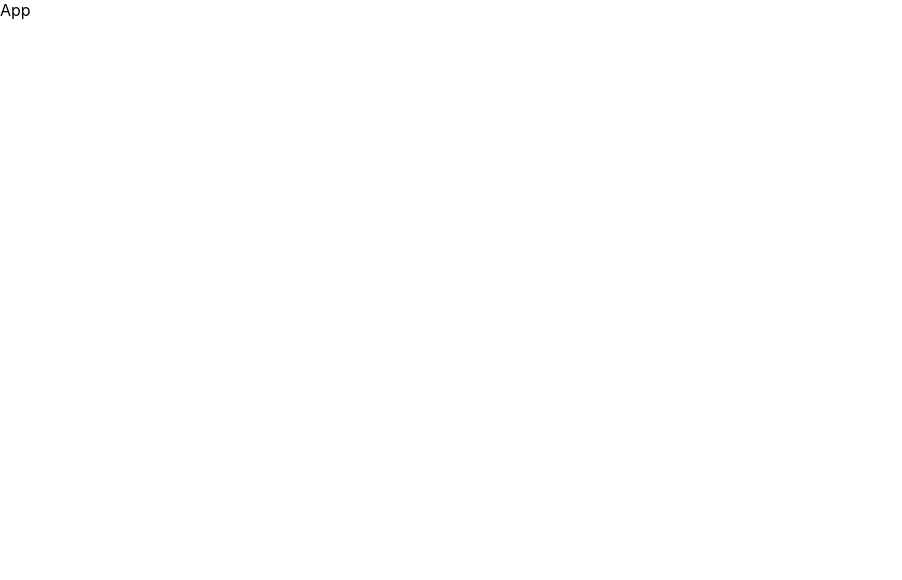
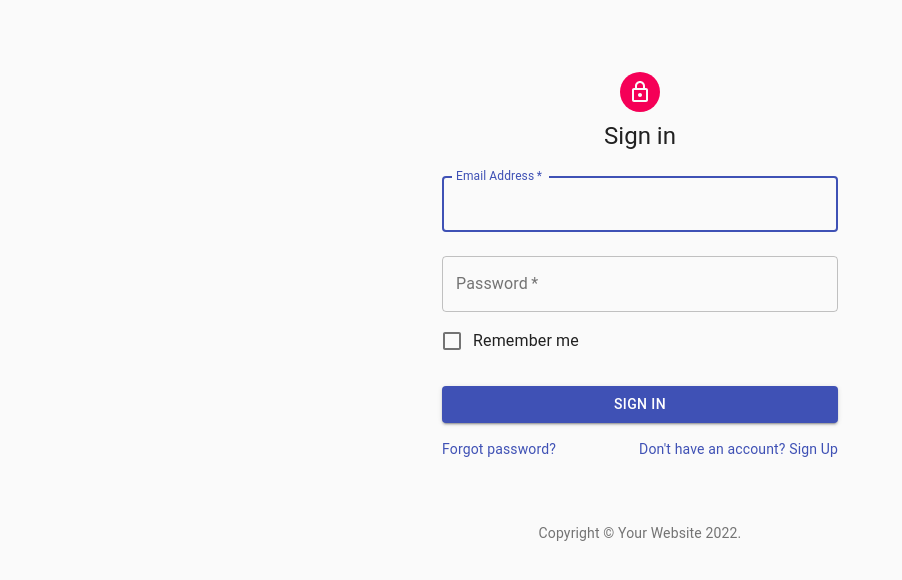
Before and after one commit to somelab-0618/react-chat-app, a React (Create React App) app: page / in a window 1280 px wide. Shown: the top 580 px of the page, without its empty margins (0-902 px from the left). Built offline with nearby package versions, Linux system fonts and the light colour scheme.

Commit message:
SignInページ追加、不足モジュール追加

```diff
--- a/package.json
+++ b/package.json
@@ -8,6 +8,7 @@
     "@testing-library/jest-dom": "^4.2.4",
     "@testing-library/react": "^9.3.2",
     "@testing-library/user-event": "^7.1.2",
+    "eslint-visitor-keys": "^3.3.0",
     "react": "^16.13.1",
     "react-dom": "^16.13.1",
     "react-scripts": "3.4.3"
--- a/src/components/App.js
+++ b/src/components/App.js
@@ -2,7 +2,7 @@ import React from 'react';
 import SignIn from './SiginIn';
 
 const App = () => {
-  return <div>App</div>;
+  return <SignIn />;
 };
 
 export default App;
```
Also changed, not shown: 1 other file (tests, documents, lock files or other folders).
